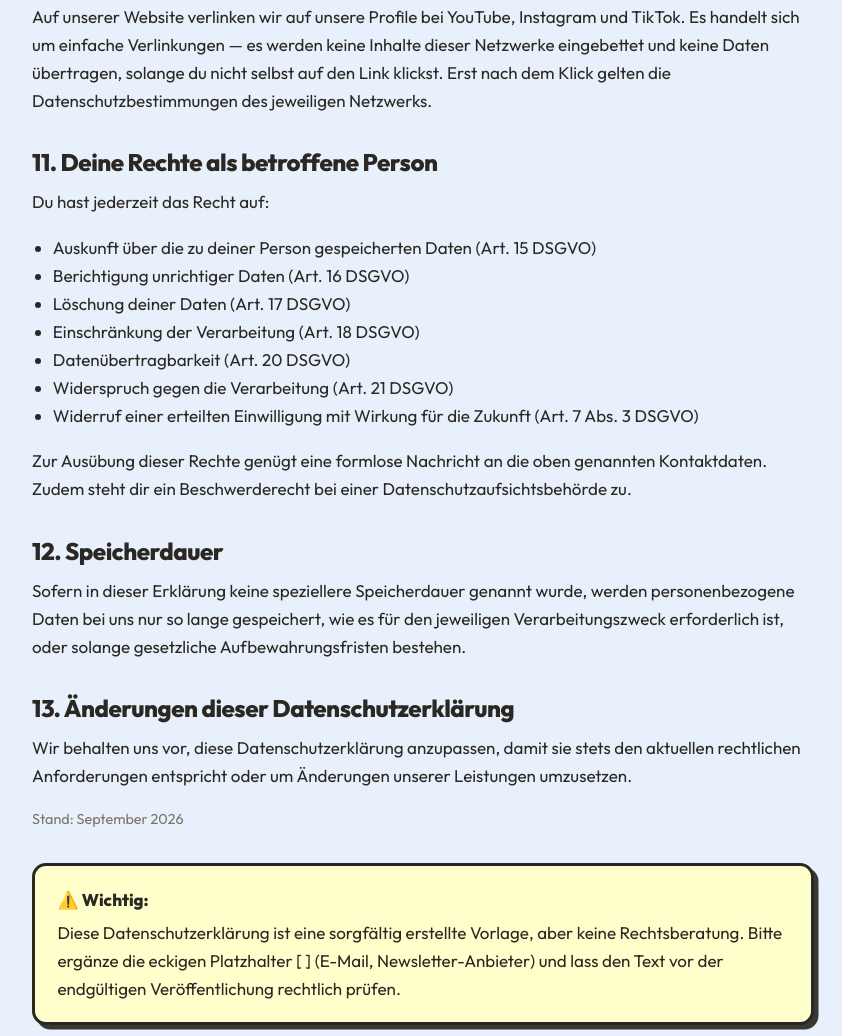
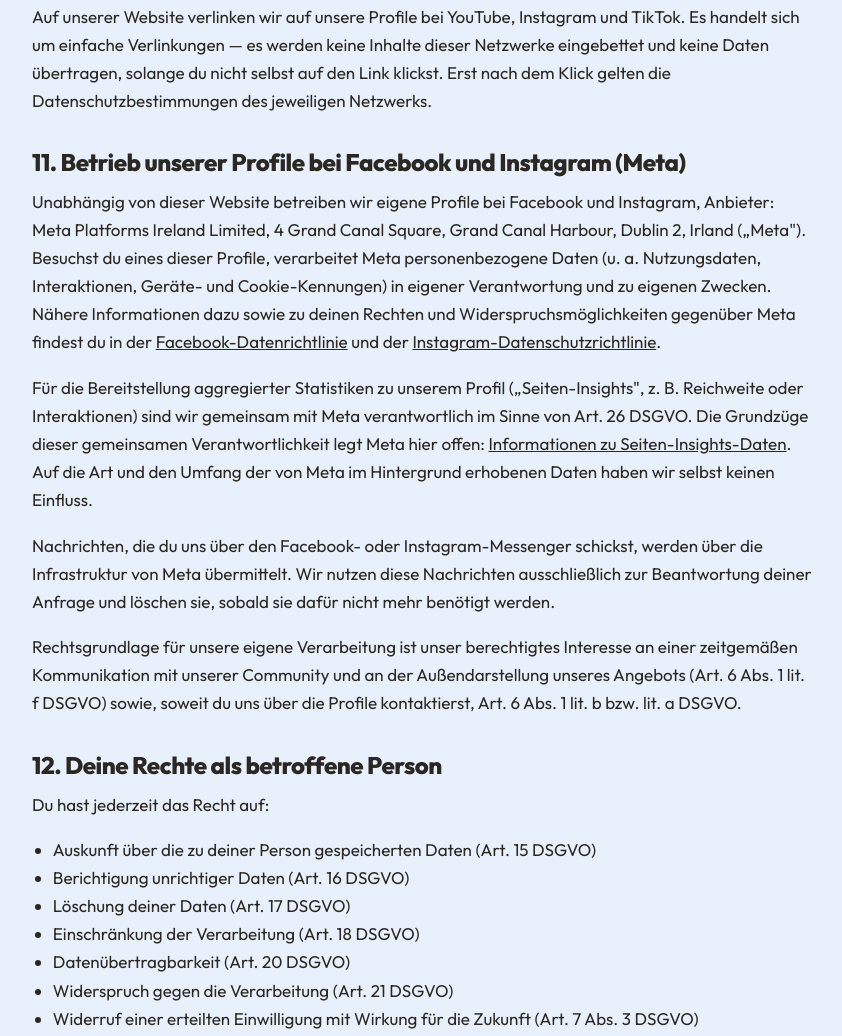
Before and after one commit to vanlifemum-boop/tussy-van-website, a plain HTML site: page datenschutz.html in a window 1280 px wide. Shown: the part 2623-3659 px from the top of the page, without its empty margins (217-1059 px from the left). Drawn offline with Linux system fonts and the light colour scheme.

Commit message:
Datenschutzerklärung: Abschnitt zu Facebook/Instagram (Meta) ergänzt
Deckt Seiten-Insights (gemeinsame Verantwortlichkeit nach Art. 26 DSGVO),
Nachrichten über Facebook-/Instagram-Messenger und die Rechtsgrundlage
für den Betrieb der Profile ab — bisher deckte Abschnitt 10 nur
einfache Verlinkungen von der Website aus ab, nicht den Betrieb der
Profile selbst.

Co-Authored-By: Claude Sonnet 5 <noreply@anthropic.com>
Claude-Session: https://claude.ai/code/session_015Bs8jZmqajF7S1k9B8k7T4

```diff
--- a/datenschutz.html
+++ b/datenschutz.html
@@ -69,7 +69,13 @@
       <h2>10. Links zu sozialen Netzwerken</h2>
       <p>Auf unserer Website verlinken wir auf unsere Profile bei YouTube, Instagram und TikTok. Es handelt sich um einfache Verlinkungen — es werden keine Inhalte dieser Netzwerke eingebettet und keine Daten übertragen, solange du nicht selbst auf den Link klickst. Erst nach dem Klick gelten die Datenschutzbestimmungen des jeweiligen Netzwerks.</p>
 
-      <h2>11. Deine Rechte als betroffene Person</h2>
+      <h2>11. Betrieb unserer Profile bei Facebook und Instagram (Meta)</h2>
+      <p>Unabhängig von dieser Website betreiben wir eigene Profile bei Facebook und Instagram, Anbieter: Meta Platforms Ireland Limited, 4 Grand Canal Square, Grand Canal Harbour, Dublin 2, Irland („Meta"). Besuchst du eines dieser Profile, verarbeitet Meta personenbezogene Daten (u. a. Nutzungsdaten, Interaktionen, Geräte- und Cookie-Kennungen) in eigener Verantwortung und zu eigenen Zwecken. Nähere Informationen dazu sowie zu deinen Rechten und Widerspruchsmöglichkeiten gegenüber Meta findest du in der <a href="https://www.facebook.com/privacy/policy/" target="_blank" rel="noopener">Facebook-Datenrichtlinie</a> und der <a href="https://privacycenter.instagram.com/policy/" target="_blank" rel="noopener">Instagram-Datenschutzrichtlinie</a>.</p>
+      <p>Für die Bereitstellung aggregierter Statistiken zu unserem Profil („Seiten-Insights", z. B. Reichweite oder Interaktionen) sind wir gemeinsam mit Meta verantwortlich im Sinne von Art. 26 DSGVO. Die Grundzüge dieser gemeinsamen Verantwortlichkeit legt Meta hier offen: <a href="https://www.facebook.com/legal/terms/information_about_page_insights_data" target="_blank" rel="noopener">Informationen zu Seiten-Insights-Daten</a>. Auf die Art und den Umfang der von Meta im Hintergrund erhobenen Daten haben wir selbst keinen Einfluss.</p>
+      <p>Nachrichten, die du uns über den Facebook- oder Instagram-Messenger schickst, werden über die Infrastruktur von Meta übermittelt. Wir nutzen diese Nachrichten ausschließlich zur Beantwortung deiner Anfrage und löschen sie, sobald sie dafür nicht mehr benötigt werden.</p>
+      <p>Rechtsgrundlage für unsere eigene Verarbeitung ist unser berechtigtes Interesse an einer zeitgemäßen Kommunikation mit unserer Community und an der Außendarstellung unseres Angebots (Art. 6 Abs. 1 lit. f DSGVO) sowie, soweit du uns über die Profile kontaktierst, Art. 6 Abs. 1 lit. b bzw. lit. a DSGVO.</p>
+
+      <h2>12. Deine Rechte als betroffene Person</h2>
       <p>Du hast jederzeit das Recht auf:</p>
       <ul>
         <li>Auskunft über die zu deiner Person gespeicherten Daten (Art. 15 DSGVO)</li>
@@ -82,13 +88,13 @@
       </ul>
       <p>Zur Ausübung dieser Rechte genügt eine formlose Nachricht an die oben genannten Kontaktdaten. Zudem steht dir ein Beschwerderecht bei einer Datenschutzaufsichtsbehörde zu.</p>
 
-      <h2>12. Speicherdauer</h2>
+      <h2>13. Speicherdauer</h2>
       <p>Sofern in dieser Erklärung keine speziellere Speicherdauer genannt wurde, werden personenbezogene Daten bei uns nur so lange gespeichert, wie es für den jeweiligen Verarbeitungszweck erforderlich ist, oder solange gesetzliche Aufbewahrungsfristen bestehen.</p>
 
-      <h2>13. Änderungen dieser Datenschutzerklärung</h2>
+      <h2>14. Änderungen dieser Datenschutzerklärung</h2>
       <p>Wir behalten uns vor, diese Datenschutzerklärung anzupassen, damit sie stets den aktuellen rechtlichen Anforderungen entspricht oder um Änderungen unserer Leistungen umzusetzen.</p>
 
-      <p class="meta">Stand: September 2026</p>
+      <p class="meta">Stand: November 2026</p>
 
       <div class="box">
         <b>⚠️ Wichtig:</b>
```
